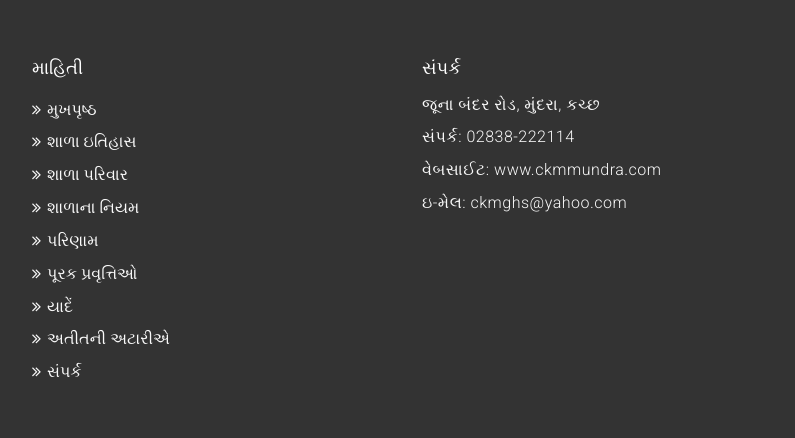
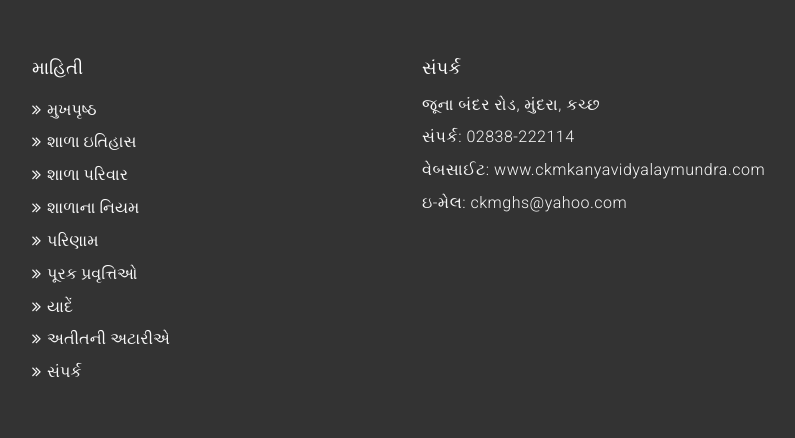
Before and after one commit to uttampatel007/ckm-mundra, a Django app: page /history/ in a window 1280 px wide. Shown: the part 2773-3211 px from the top of the page, without its empty margins (38-833 px from the left). Run offline with Django 3.2, Linux system fonts and the light colour scheme; some libraries are stand-ins or nearby versions.

Commit message:
domain-footer

```diff
--- a/core/templates/core/footer.html
+++ b/core/templates/core/footer.html
@@ -35,7 +35,7 @@
                 				<address>
                   					<p>જૂના બંદર રોડ, મુંદરા, કચ્છ</p>
                   					<p>સંપર્ક: 02838-222114</p>
-                  					<p>વેબસાઈટ: www.ckmmundra.com</p>
+                  					<p>વેબસાઈટ: www.ckmkanyavidyalaymundra.com</p>
                   					<p>ઇ-મેલ: ckmghs@yahoo.com</p>
                 				</address>
               				</div>
```
